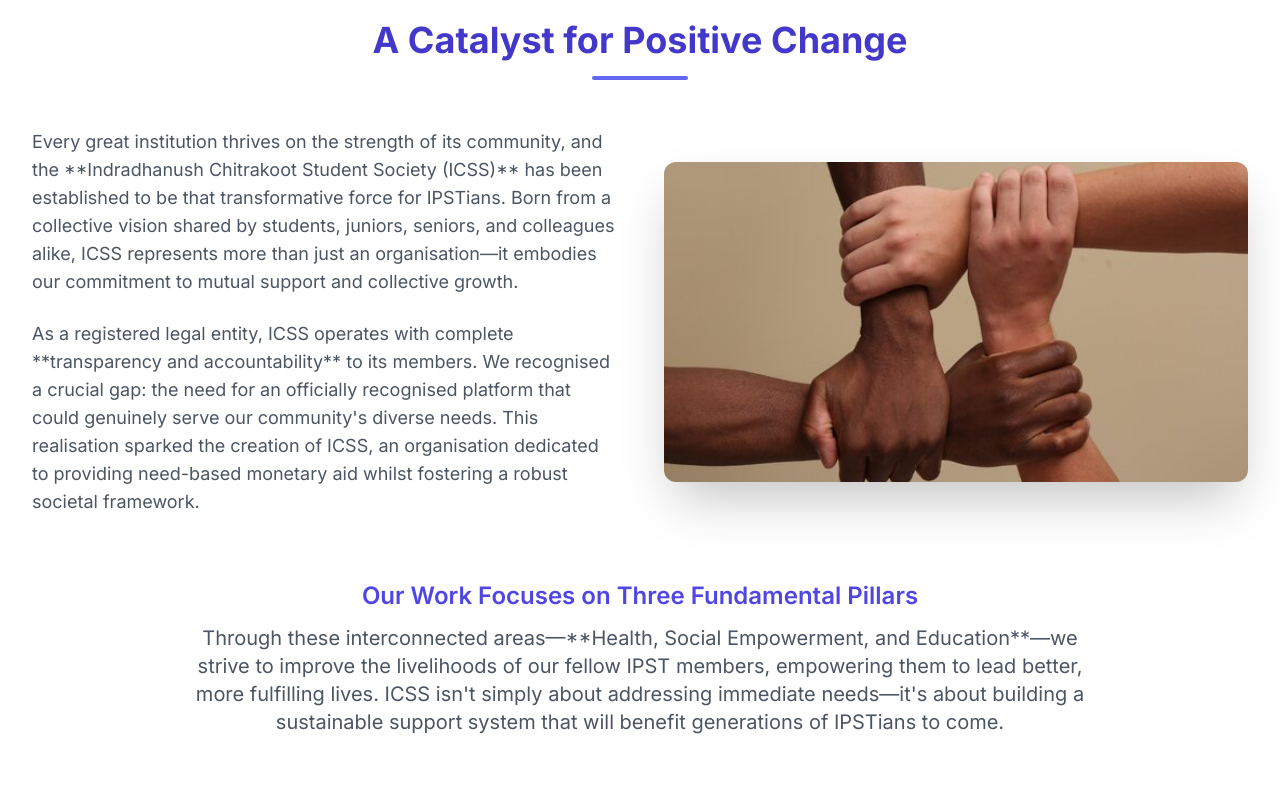
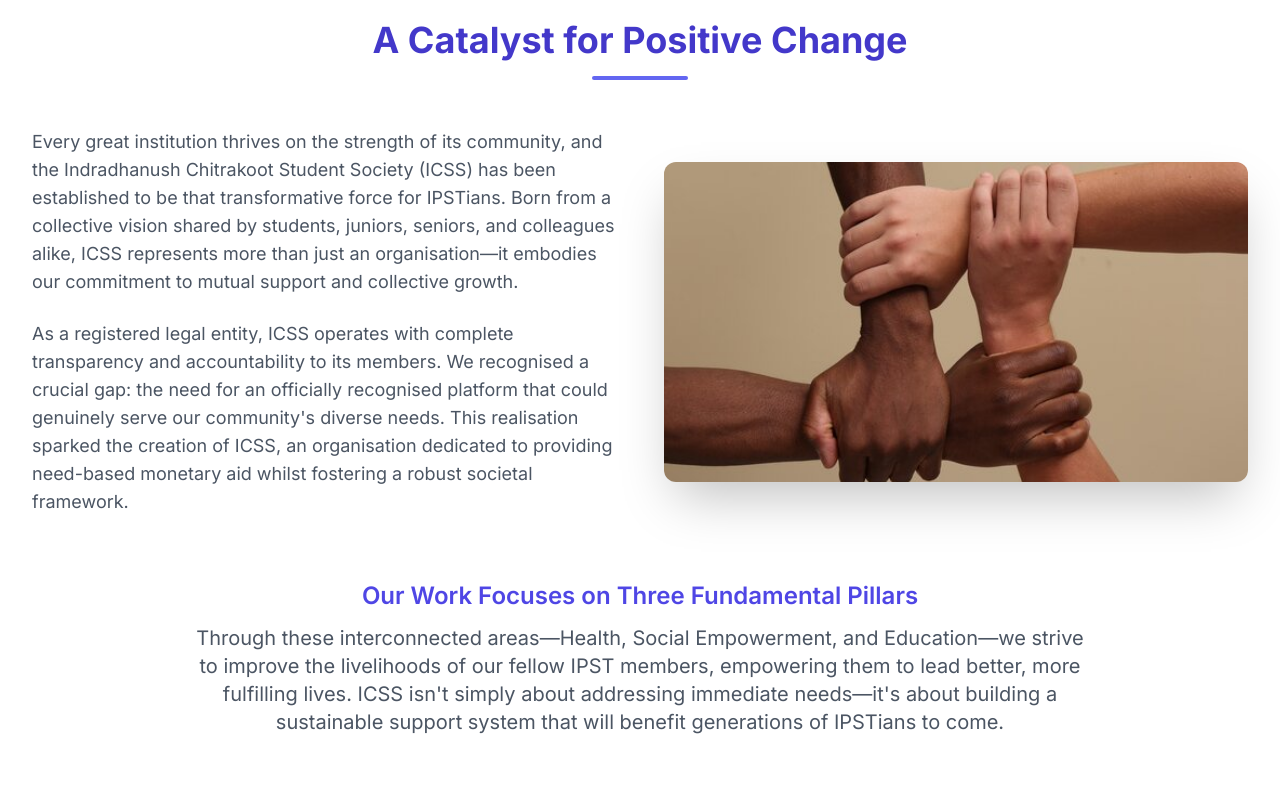
Before and after one commit to amitipst/ICSS-website, a plain HTML site: page index.html in a window 1280 px wide. Shown: the part 780-1580 px from the top of the page. Drawn offline with nearby package versions, Linux system fonts and the light colour scheme.

Commit message:
Update index.html
removed asterisk in content

```diff
--- a/index.html
+++ b/index.html
@@ -66,8 +66,8 @@
             <div class="grid md:grid-cols-2 gap-12 items-center">
                 <!-- Text Content -->
                 <div class="space-y-6 text-lg text-gray-600">
-                    <p>Every great institution thrives on the strength of its community, and the **Indradhanush Chitrakoot Student Society (ICSS)** has been established to be that transformative force for IPSTians. Born from a collective vision shared by students, juniors, seniors, and colleagues alike, ICSS represents more than just an organisation—it embodies our commitment to mutual support and collective growth.</p>
-                    <p>As a registered legal entity, ICSS operates with complete **transparency and accountability** to its members. We recognised a crucial gap: the need for an officially recognised platform that could genuinely serve our community's diverse needs. This realisation sparked the creation of ICSS, an organisation dedicated to providing need-based monetary aid whilst fostering a robust societal framework.</p>
+                    <p>Every great institution thrives on the strength of its community, and the Indradhanush Chitrakoot Student Society (ICSS) has been established to be that transformative force for IPSTians. Born from a collective vision shared by students, juniors, seniors, and colleagues alike, ICSS represents more than just an organisation—it embodies our commitment to mutual support and collective growth.</p>
+                    <p>As a registered legal entity, ICSS operates with complete transparency and accountability to its members. We recognised a crucial gap: the need for an officially recognised platform that could genuinely serve our community's diverse needs. This realisation sparked the creation of ICSS, an organisation dedicated to providing need-based monetary aid whilst fostering a robust societal framework.</p>
                 </div>
                 <!-- Image for Unity -->
                 <div>
@@ -81,7 +81,7 @@
             <div class="mt-16 text-center">
                 <h3 class="text-2xl font-semibold text-indigo-600 mb-3">Our Work Focuses on Three Fundamental Pillars</h3>
                 <p class="max-w-4xl mx-auto text-xl text-gray-600">
-                    Through these interconnected areas—**Health, Social Empowerment, and Education**—we strive to improve the livelihoods of our fellow IPST members, empowering them to lead better, more fulfilling lives. ICSS isn't simply about addressing immediate needs—it's about building a sustainable support system that will benefit generations of IPSTians to come.
+                    Through these interconnected areas—Health, Social Empowerment, and Education—we strive to improve the livelihoods of our fellow IPST members, empowering them to lead better, more fulfilling lives. ICSS isn't simply about addressing immediate needs—it's about building a sustainable support system that will benefit generations of IPSTians to come.
                 </p>
             </div>
         </div>
@@ -175,7 +175,7 @@
             <!-- Impact Statement -->
             <div class="mt-16 text-center max-w-4xl mx-auto">
                 <p class="text-xl text-gray-700 italic">
-                    "Our work doesn't stop at individuals. We empower members to become **agents of change** within their own circles. This multiplier effect means that every person we help has the potential to help countless others."
+                    "Our work doesn't stop at individuals. We empower members to become agents of change within their own circles. This multiplier effect means that every person we help has the potential to help countless others."
                 </p>
             </div>
         </div>
@@ -189,7 +189,7 @@
                 The Indradhanush Chitrakoot Student Society is ready to welcome you into our family. Whether you're seeking support, wanting to contribute your talents, or simply looking to connect with like-minded individuals who share your values, ICSS offers a home where you truly belong.
             </p>
             <p class="text-lg mb-10">
-                Our commitment to **transparency, accountability**, and member-focused service ensures that your participation in ICSS will be meaningful, rewarding, and impactful. Together, we're not just building an organisation—we're creating a legacy of care, collaboration, and community that will inspire generations of IPSTians to come.
+                Our commitment to transparency, accountability, and member-focused service ensures that your participation in ICSS will be meaningful, rewarding, and impactful. Together, we're not just building an organisation—we're creating a legacy of care, collaboration, and community that will inspire generations of IPSTians to come.
             </p>
             <a href="#contact" class="inline-block bg-white text-indigo-700 font-bold py-3 px-8 rounded-full shadow-lg hover:bg-indigo-100 transition duration-300 transform hover:scale-105">
                 Take the First Step
```
